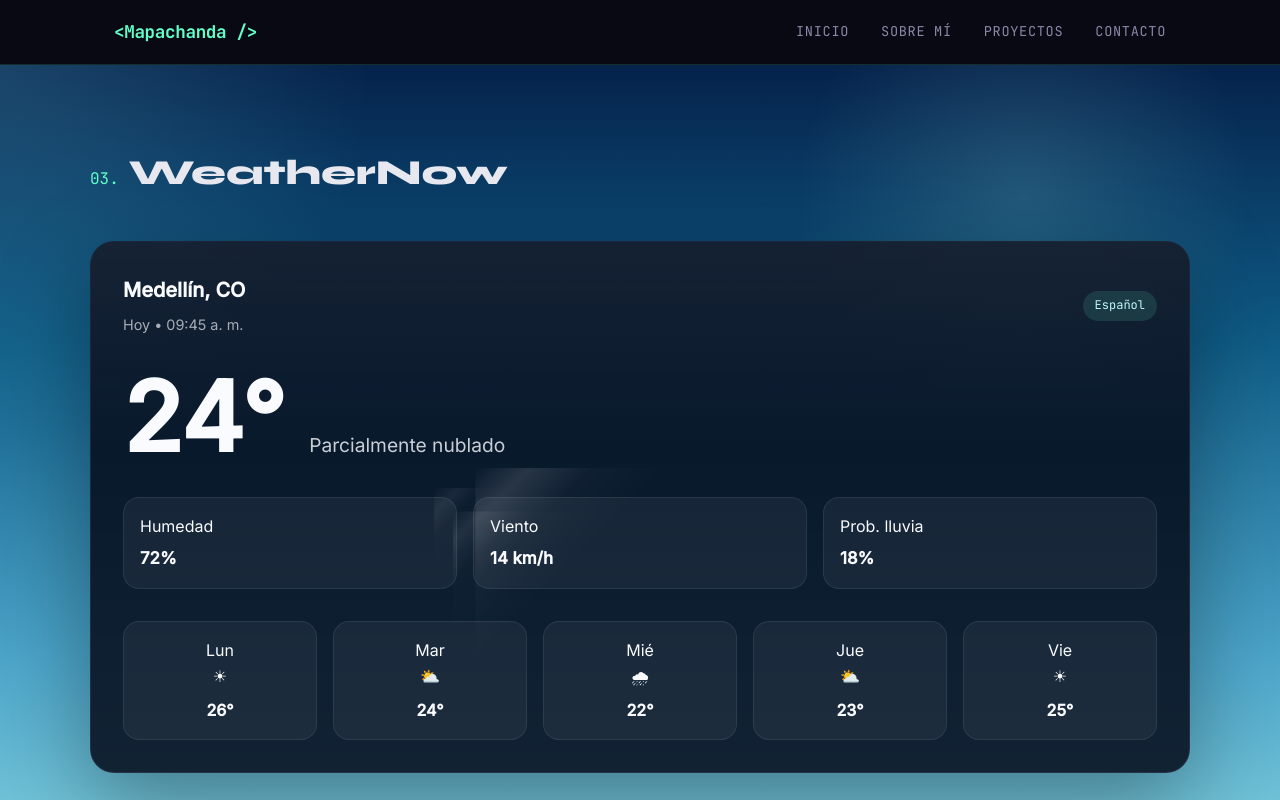
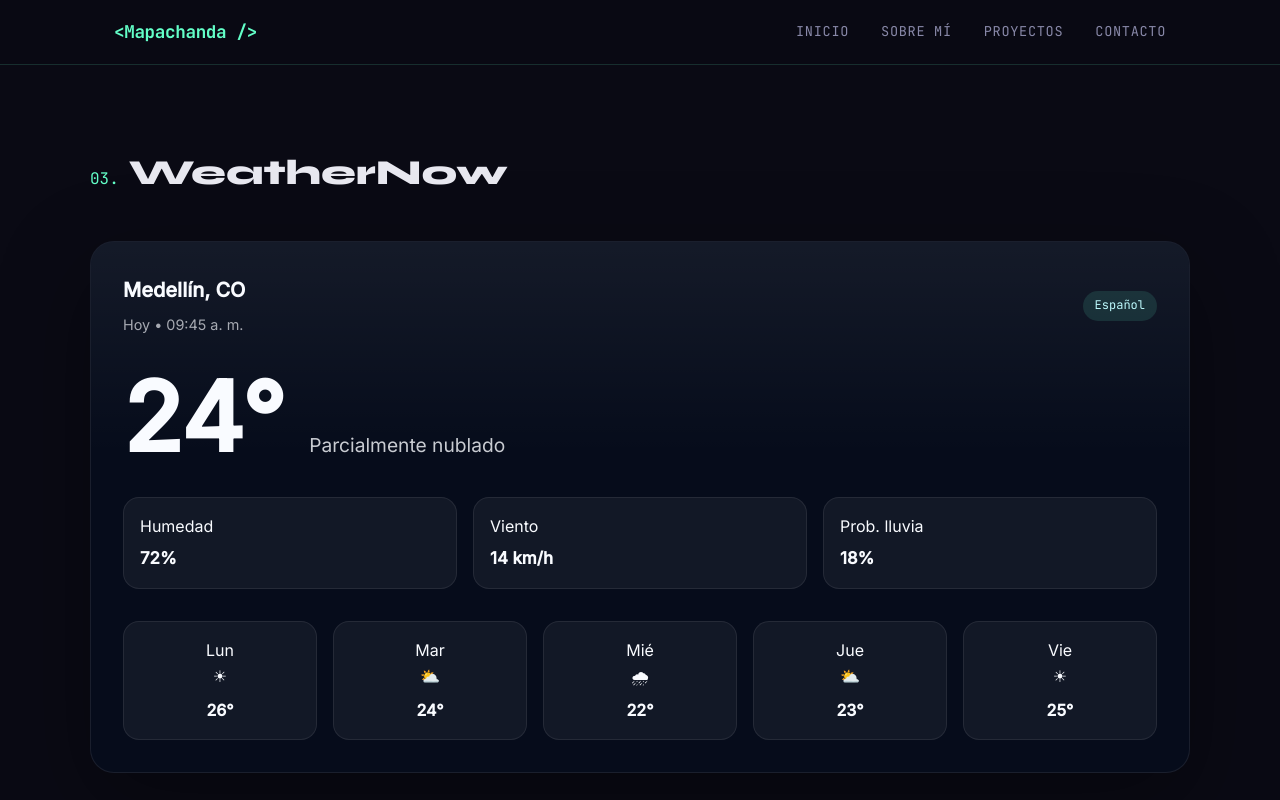
Before and after one commit to caniadaUnU/portafolio, a React (Vite) app: page /weathernow in a window 1280 px wide. Shown: the top 800 px of the page. Built offline with nearby package versions, Linux system fonts and the light colour scheme.

Commit message:
Traducir WeatherNow al español

```diff
--- a/src/pages/WeatherNowPage.css
+++ b/src/pages/WeatherNowPage.css
@@ -2,45 +2,8 @@
   position: relative;
   min-height: calc(100vh - 5rem);
   color: #f9fbff;
-  background: radial-gradient(circle at top left, rgba(140, 240, 255, 0.16), transparent 24%),
-    radial-gradient(circle at 80% 15%, rgba(182, 255, 241, 0.14), transparent 18%),
-    linear-gradient(180deg, #05224b 0%, #0f5c86 32%, #4ba4c9 68%, #8fdce3 100%);
+  background: var(--bg);
   overflow: hidden;
-}
-
-.weathernow-page::before {
-  content: "";
-  position: absolute;
-  inset: 0;
-  background-image:
-    linear-gradient(rgba(99, 255, 200, 0.04) 1px, transparent 1px),
-    linear-gradient(90deg, rgba(99, 255, 200, 0.04) 1px, transparent 1px);
-  background-size: 56px 56px;
-  opacity: 0.15;
-  pointer-events: none;
-}
-
-.weathernow-page::after {
-  content: "";
-  position: absolute;
-  inset: 0;
-  background-image:
-    linear-gradient(135deg, rgba(255, 255, 255, 0) 0%, rgba(255, 255, 255, 0.38) 1.5%, rgba(255, 255, 255, 0.08) 3.2%, rgba(255, 255, 255, 0) 5.6%),
-    linear-gradient(135deg, rgba(255, 255, 255, 0) 0%, rgba(255, 255, 255, 0.28) 1.1%, rgba(255, 255, 255, 0.05) 2.6%, rgba(255, 255, 255, 0) 5.2%),
-    linear-gradient(135deg, rgba(255, 255, 255, 0) 0%, rgba(255, 255, 255, 0.2) 1.3%, rgba(255, 255, 255, 0.04) 2.5%, rgba(255, 255, 255, 0) 5%);
-  background-repeat: repeat;
-  background-size:
-    1800px 1800px,
-    1320px 1320px,
-    980px 980px;
-  background-position:
-    -520px -420px,
-    -320px -360px,
-    -180px -220px;
-  opacity: 0.32;
-  pointer-events: none;
-  animation: weathernow-meteors 6.5s linear infinite;
-  filter: blur(0.35px);
 }
 
 .weathernow-panel {
@@ -172,21 +135,6 @@
   z-index: 1;
 }
 
-@keyframes weathernow-meteors {
-  from {
-    background-position:
-      -300px -200px,
-      -150px -260px,
-      -100px -180px;
-  }
-  to {
-    background-position:
-      600px 500px,
-      550px 560px,
-      520px 520px;
-  }
-}
-
 @media (max-width: 700px) {
   .weathernow-panel__details,
   .weathernow-panel__forecast {
```
